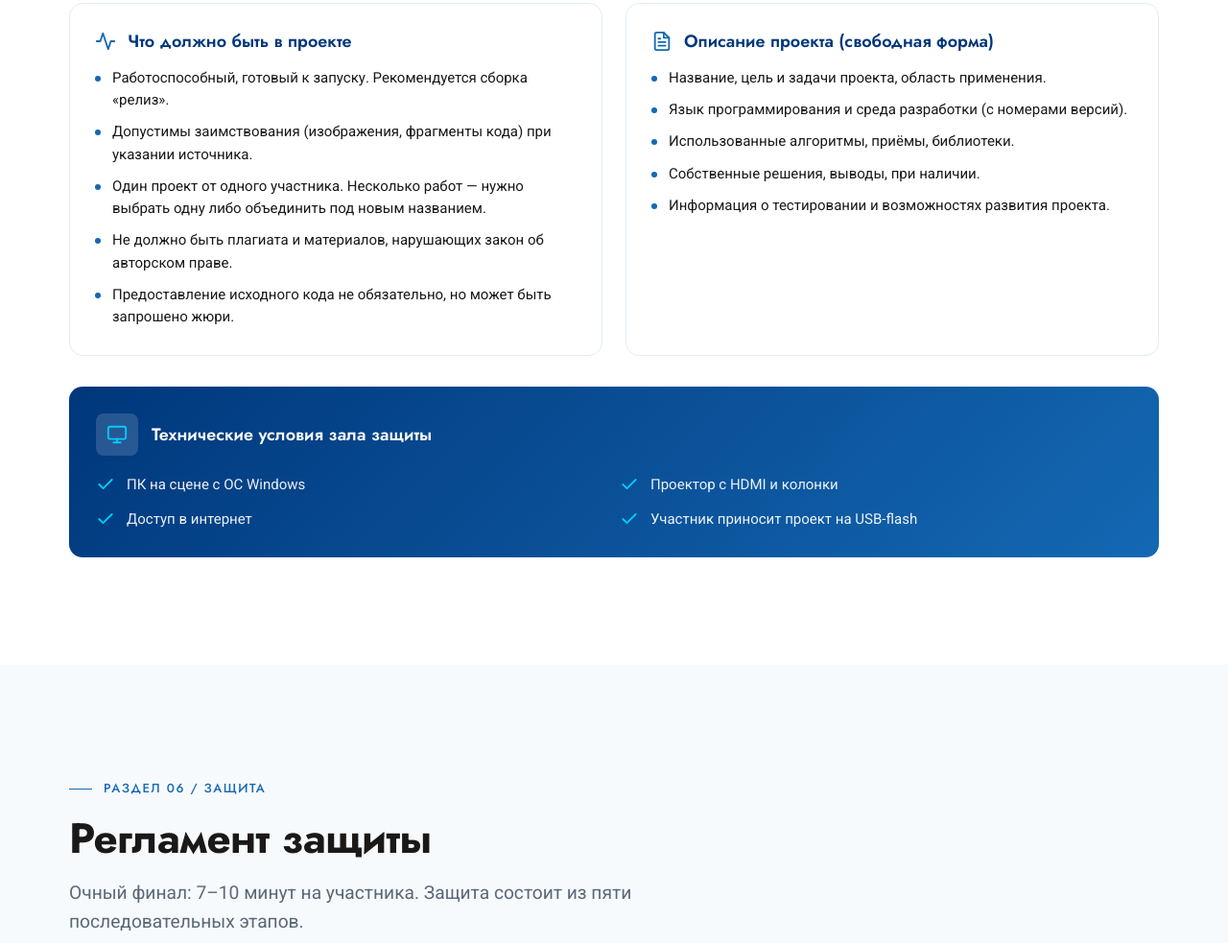
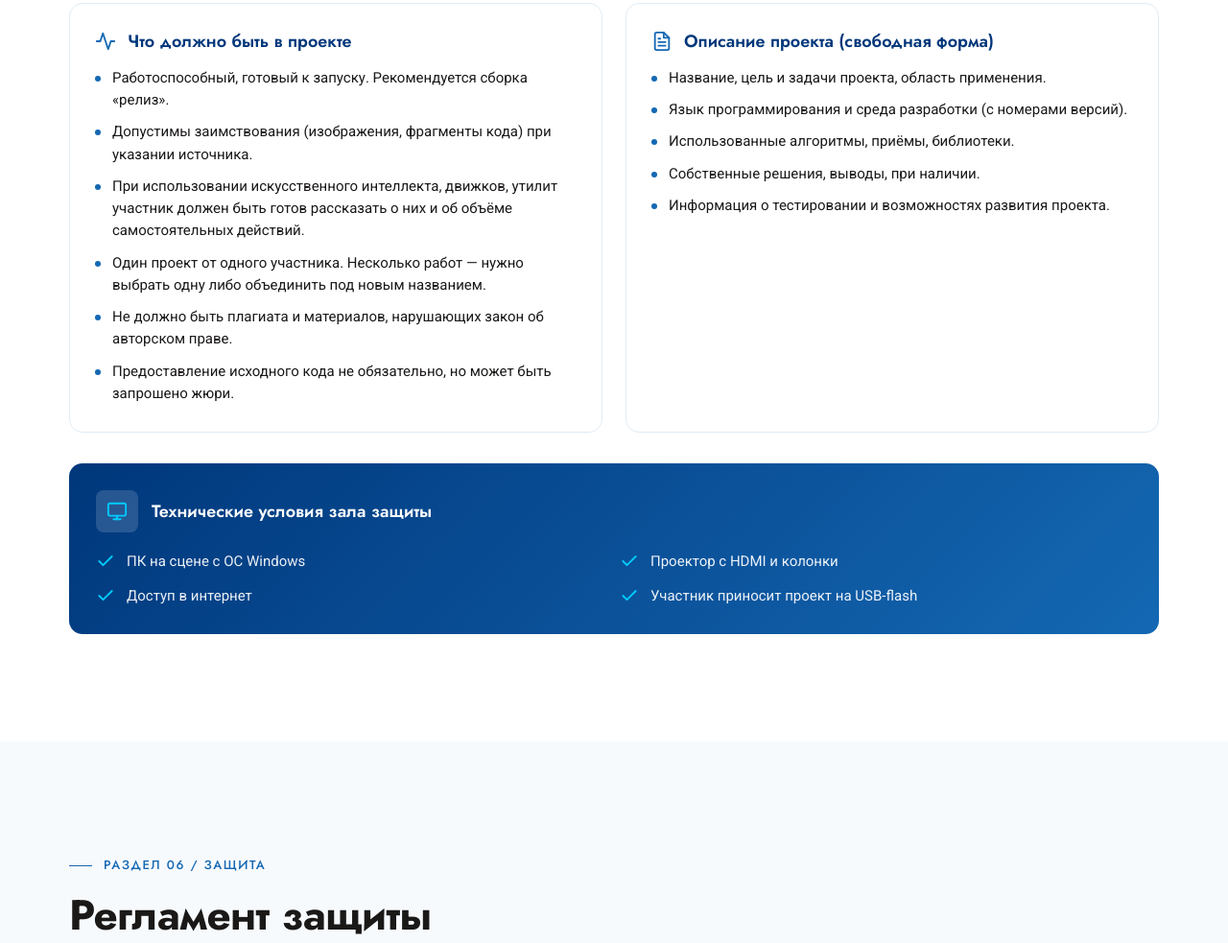
Before and after one commit to nnia/debut2027prog, a plain HTML site: page index.html in a window 1280 px wide. Shown: the part 5058-6041 px from the top of the page at 96% size. Drawn offline with Linux system fonts and the light colour scheme.

Commit message:
Update index.html

```diff
--- a/index.html
+++ b/index.html
@@ -535,6 +535,7 @@
             <div class="req-list">
               <div class="req-item">Работоспособный, готовый к запуску. Рекомендуется сборка «релиз».</div>
               <div class="req-item">Допустимы заимствования (изображения, фрагменты кода) при указании источника.</div>
+              <div class="req-item">При использовании искусственного интеллекта, движков, утилит участник должен быть готов рассказать о них и об объёме самостоятельных действий.</div>
               <div class="req-item">Один проект от одного участника. Несколько работ — нужно выбрать одну либо объединить под новым названием.</div>
               <div class="req-item">Не должно быть плагиата и материалов, нарушающих закон об авторском праве.</div>
               <div class="req-item">Предоставление исходного кода не обязательно, но может быть запрошено жюри.</div>
```
